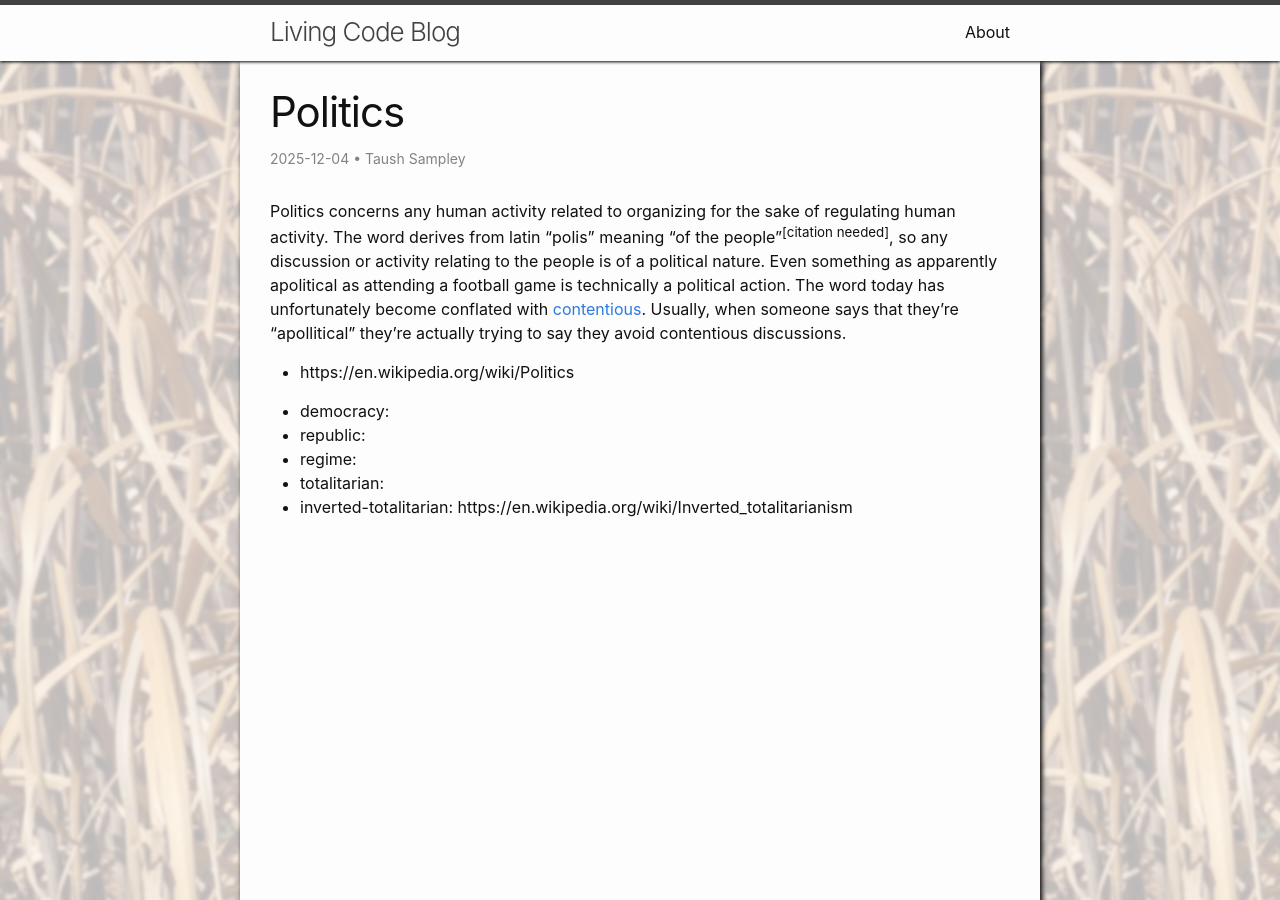
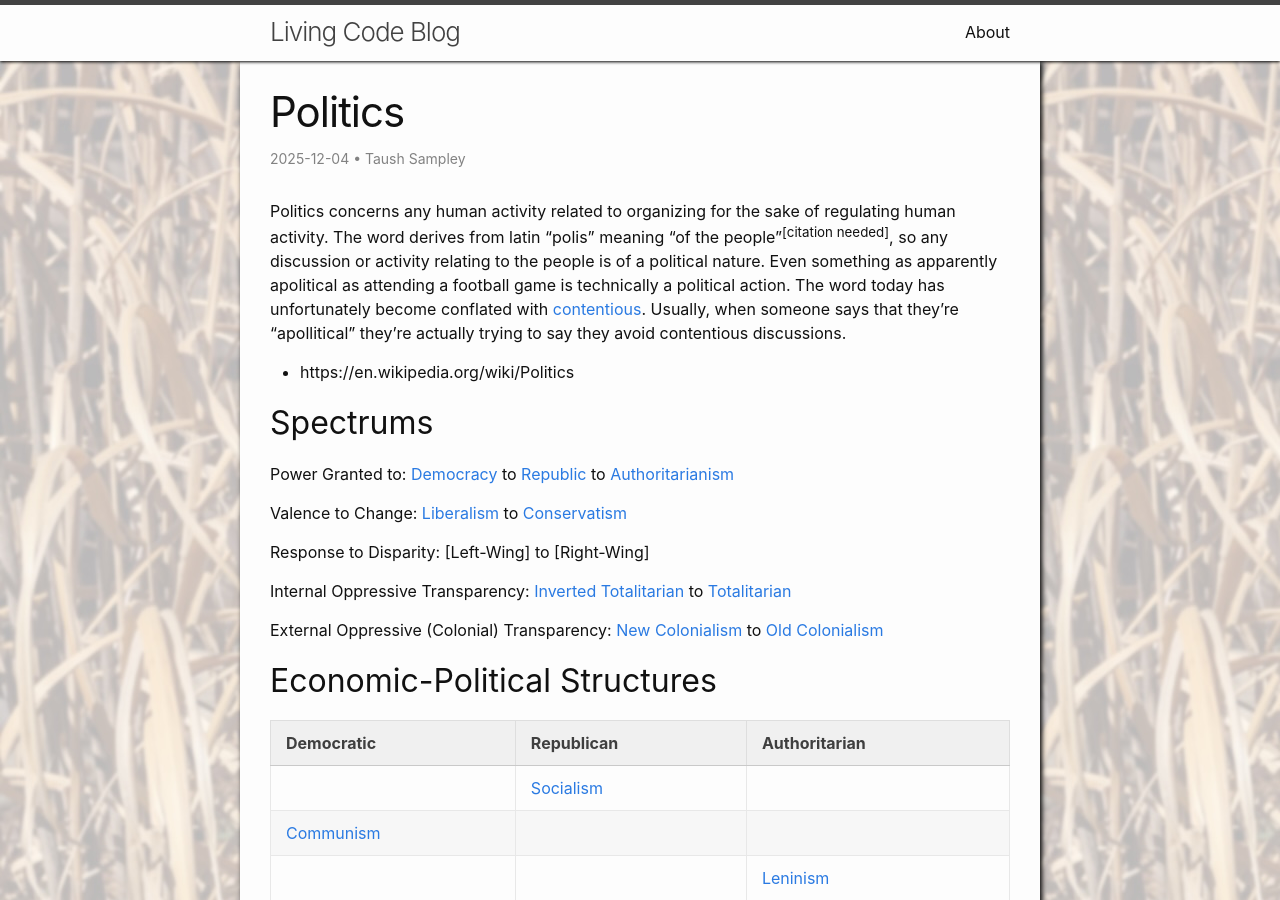
Before and after one commit to TSampley/TSampley.github.io, a Jekyll site: the page built from science/politics/index.md, in a window 1280 px wide and 900 px high. Built offline with Jekyll 4.4.1, drawn with Linux system fonts in a browser that asks for light colours; some of the changed text lies outside the part shown.

Commit message:
Add political distinctions pages

````diff
--- a/science/politics/index.md
+++ b/science/politics/index.md
@@ -7,17 +7,70 @@ date: 2025-12-04 03:33:25 -0600
 
 related:
   - ../sociology/contention
-  -
 ---
 
 Politics concerns any human activity related to organizing for the sake of regulating human activity. The word derives from latin "polis" meaning "of the people"<sup>[citation needed]</sup>, so any discussion or activity relating to the people is of a political nature. Even something as apparently apolitical as attending a football game is technically a political action. The word today has unfortunately become conflated with [contentious](../sociology/contention). Usually, when someone says that they're "apollitical" they're actually trying to say they avoid contentious discussions.
 
 - https://en.wikipedia.org/wiki/Politics
 
+## Spectrums
+
+Power Granted to: [Democracy](./democracy) to [Republic](./republics) to [Authoritarianism](./authoritarianism)
+
+Valence to Change: [Liberalism](./liberalism) to [Conservatism](./conservatism)
+
+Response to Disparity: [Left-Wing] to [Right-Wing]
+
+Internal Oppressive Transparency: [Inverted Totalitarian](./totalitarianism#inverted) to [Totalitarian](./totalitarianism)
+
+External Oppressive (Colonial) Transparency: [New Colonialism](./colonialism#new-colonialism) to [Old Colonialism](./colonialism#old-colonialism)
 
 
-- democracy:
-- republic:
-- regime:
-- totalitarian:
-- inverted-totalitarian: https://en.wikipedia.org/wiki/Inverted_totalitarianism
+## Economic-Political Structures
+
+| Democratic | Republican | Authoritarian |
+|---|---|---|
+| | [Socialism](./socialism) | |
+| [Communism](./communism) | | |
+| | | [Leninism](./leninism) |
+| | | [Stalinism](./stalinism) |
+| | | [Maoism](./maoism) |
+
+## Timeline
+
+```
+
+- name: Thomas Jefferson
+  born:
+    date: 1743-04-13
+  died:
+    date: 1826-07-04
+  refs:
+    - https://en.wikipedia.org/wiki/Thomas_Jefferson
+- event: American Revolution
+  start: 1765
+  end: 1783
+  refs:
+    - https://en.wikipedia.org/wiki/American_Revolution
+- event: Independence Day
+  date: 1776-07-04
+- event: Storming of the Bastille
+  date: 1789-07-14
+  refs:
+    - https://en.wikipedia.org/wiki/Bastille_Day
+- name: Robespierre
+  born:
+    date:
+  refs:
+    - https://en.wikipedia.org/wiki/Maximilien_Robespierre
+- event: French Revolution
+  start: 1789
+  end: 1799-11-09
+  refs:
+    - https://en.wikipedia.org/wiki/French_Revolution
+
+- name: John Locke
+- name: Thomas Hobbes
+
+
+```
````
Also changed, not shown: science/economics/communism.md (+4 -2 lines), science/politics/authoritarianism.md (added, +9 -0 lines), science/politics/colonialism.md (added, +15 -0 lines), science/politics/communism.md (+6 -2 lines), science/politics/conservatism.md (added, +9 -0 lines), science/politics/democracy.md (added, +77 -0 lines), science/politics/dictatorship.md (added, +17 -0 lines), science/politics/government.md (added, +28 -0 lines), science/politics/leninism.md (added, +8 -0 lines), science/politics/liberalism.md (added, +12 -0 lines), science/politics/maoism.md (added, +8 -0 lines), science/politics/power.md (added, +17 -0 lines), science/politics/republics.md (added, +14 -0 lines), science/politics/socialism.md (added, +9 -0 lines), 2 more files.
